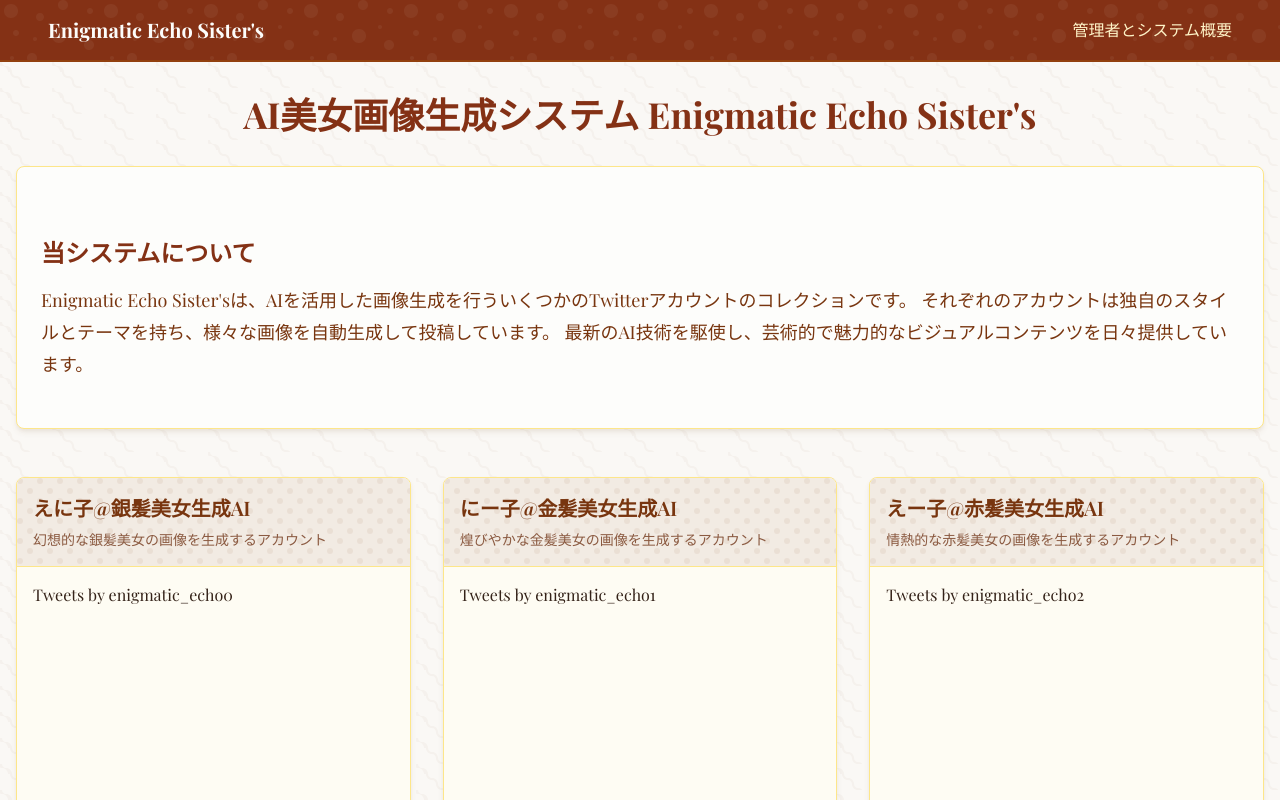
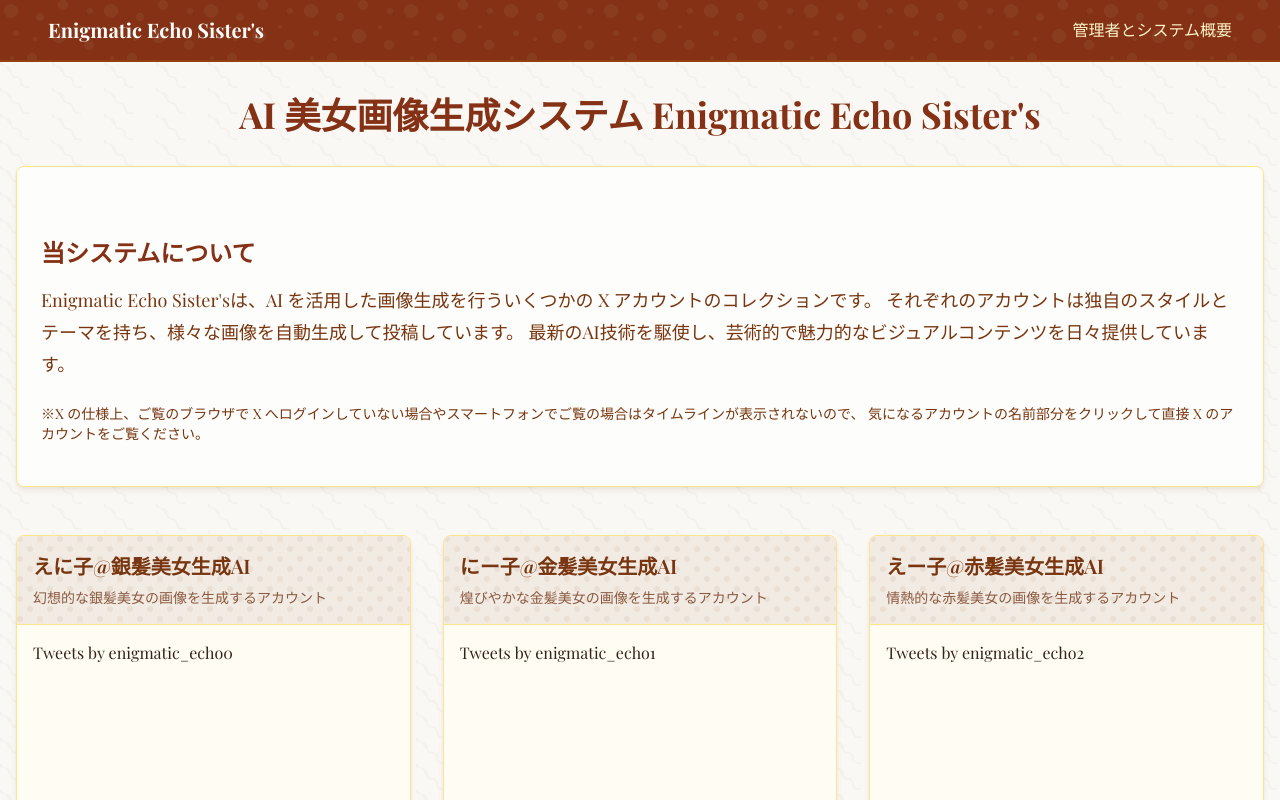
Before and after one commit to kitsystemyou/enigmatic-echo-lp, a Next.js app: page / in a window 1280 px wide. Shown: the top 800 px of the page. Built offline with nearby package versions, Linux system fonts and the light colour scheme; a web font is replaced by a local one.

Commit message:
update contents: warn for embeded timeline

```diff
--- a/app/page.tsx
+++ b/app/page.tsx
@@ -5,13 +5,17 @@ export default function Home() {
   return (
     <div className="space-y-12">
       <section className="prose prose-lg dark:prose-invert max-w-none">
-        <h1 className="mansion-title">AI美女画像生成システム Enigmatic Echo Sister's</h1>
+        <h1 className="mansion-title">AI 美女画像生成システム Enigmatic Echo Sister's</h1>
         <div className="mansion-card p-6 rounded-lg">
           <h2 className="mansion-heading">当システムについて</h2>
           <p className="text-amber-900">
-            Enigmatic Echo Sister'sは、AIを活用した画像生成を行ういくつかのTwitterアカウントのコレクションです。
+            Enigmatic Echo Sister'sは、AI を活用した画像生成を行ういくつかの X アカウントのコレクションです。
             それぞれのアカウントは独自のスタイルとテーマを持ち、様々な画像を自動生成して投稿しています。
             最新のAI技術を駆使し、芸術的で魅力的なビジュアルコンテンツを日々提供しています。
+          </p>
+          <p className="text-amber-900 text-sm">
+            ※X の仕様上、ご覧のブラウザで X へログインしていない場合やスマートフォンでご覧の場合はタイムラインが表示されないので、
+            気になるアカウントの名前部分をクリックして直接 X のアカウントをご覧ください。
           </p>
         </div>
       </section>
```
